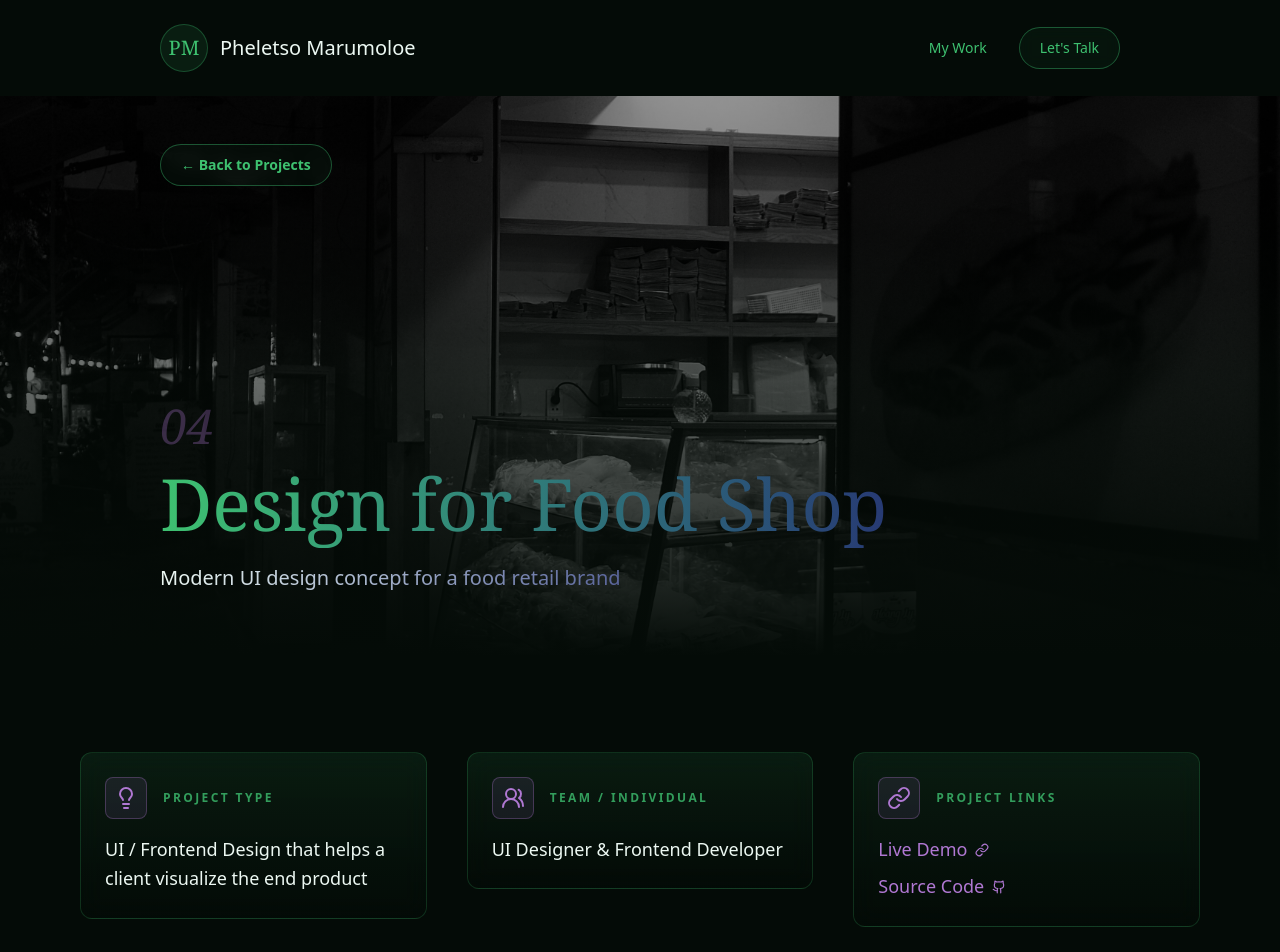
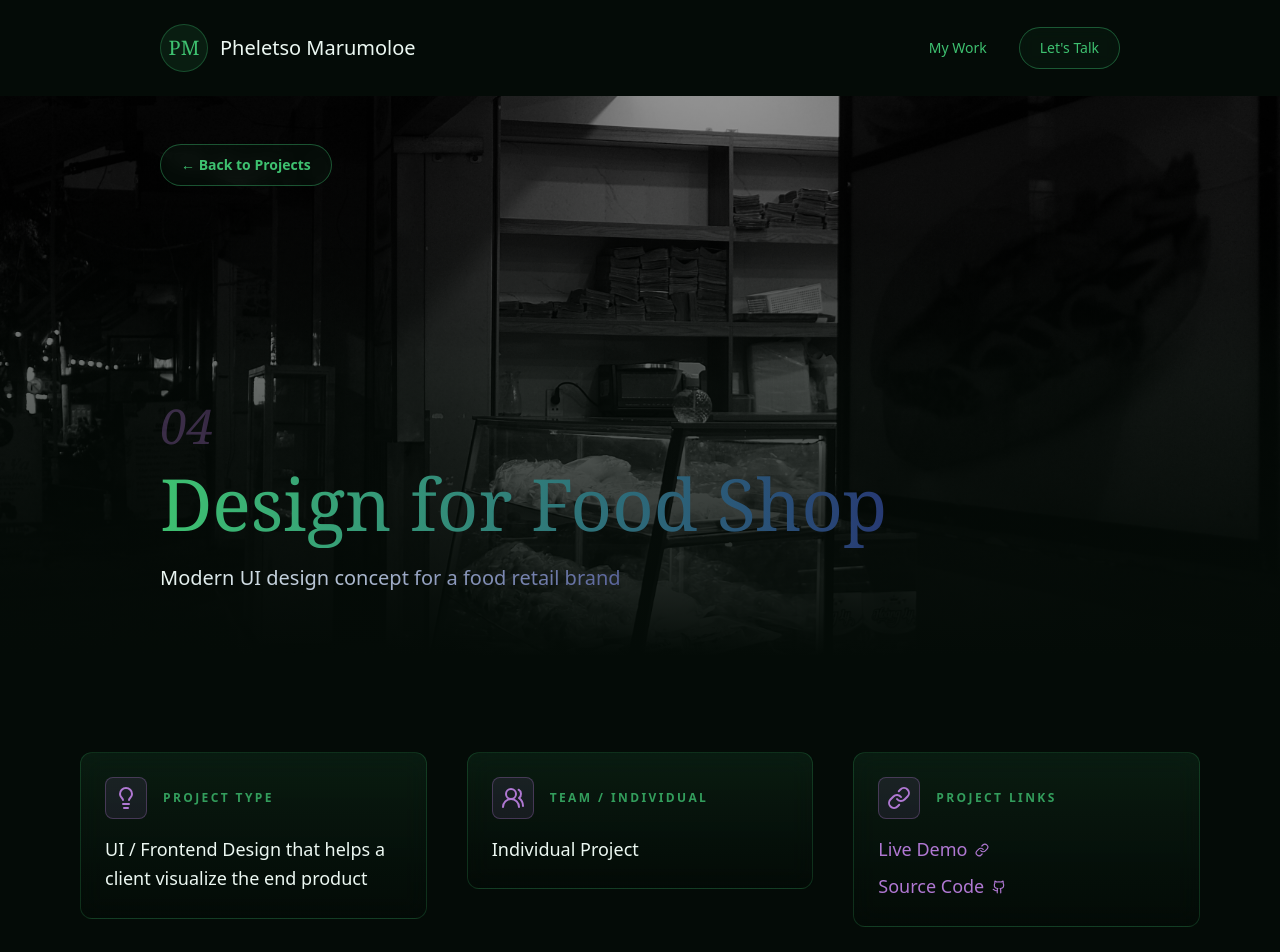
Before and after one commit to Pheletso8/PheletsoPortfolio, a React (Vite) app: page /projects/food-shop-design in a window 1280 px wide. Shown: the top 952 px of the page. Built offline with nearby package versions, Linux system fonts and the light colour scheme.

Commit message:
pushing the final portfoolio

```diff
--- a/src/data/projects.js
+++ b/src/data/projects.js
@@ -121,7 +121,7 @@ export const projects = [
     subtitle: "Find, archive, and discover recipes through an elegant interface.",
     image: recipe,
     projectType: "Frontend Application with client-side data persistence",
-    role: "Frontend Developer",
+    role: "Individual Project",
     liveDemo: "https://recipe-finder-ljyu.vercel.app/",
     source: "https://github.com/Pheletso8/RecipeFinder",
     techStack: [
@@ -186,7 +186,7 @@ export const projects = [
     subtitle: "Modern UI design concept for a food retail brand",
     image: via,
     projectType: "UI / Frontend Design that helps a client visualize the end product",
-    role: "UI Designer & Frontend Developer",
+    role: "Individual Project",
     liveDemo: "https://vi-asamaria-web.vercel.app/",
     source: "https://github.com/Pheletso8/VIAsamaria-web",
     techStack: [
```
